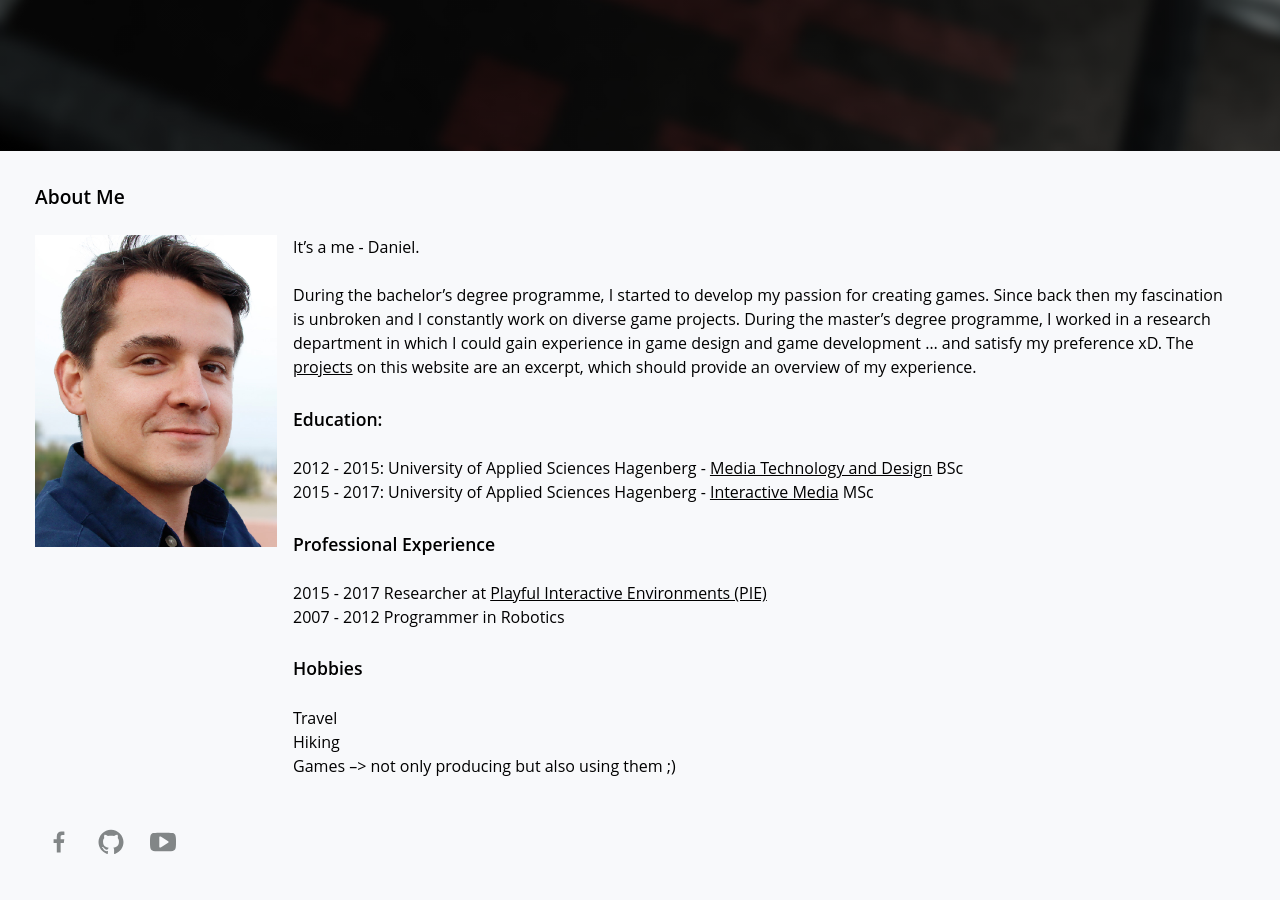
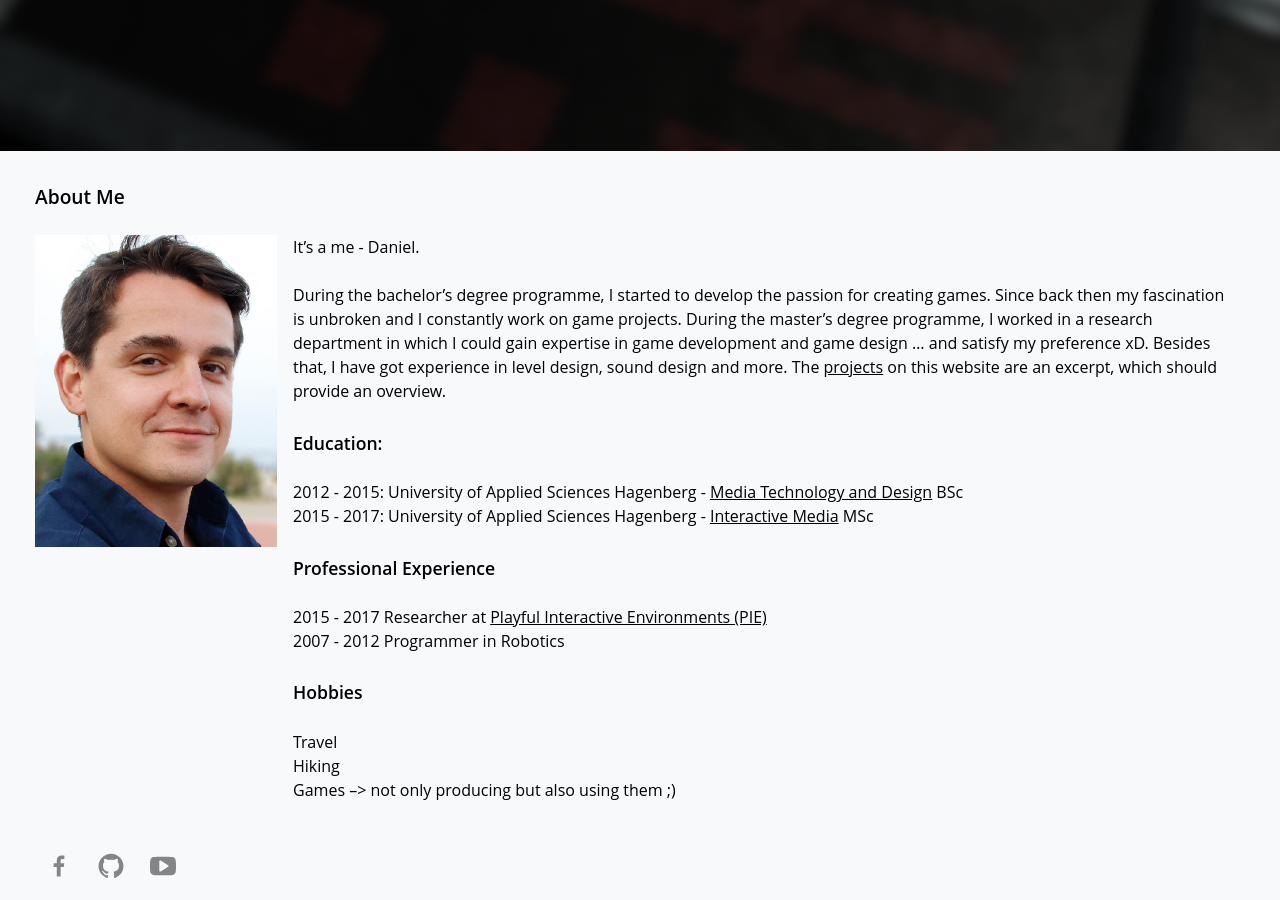
Before and after one commit to danielrammer/danielrammer.github.io, a Jekyll site: the page built from index.html, in a window 1280 px wide and 900 px high, scrolled down 3050 px. Built offline with Jekyll 4.4.1, drawn with Linux system fonts in a browser that asks for light colours; a script that is not in the unit is left out; before the commit the page ends 3926 px from its top, so only the background shows below that.

Commit message:
updated about me

```diff
--- a/_aboutme.md
+++ b/_aboutme.md
@@ -1,7 +1,7 @@
 
 It’s a me - Daniel.
 
-During the bachelor's degree programme, I started to develop my passion for creating games. Since back then my fascination is unbroken and I constantly work on diverse game projects. During the master's degree programme, I worked in a research department in which I could gain experience in game design and game development ... and satisfy my preference xD. The [projects]({{ site.baseurl }}/projects/) on this website are an excerpt, which should provide an overview of my experience.
+During the bachelor's degree programme, I started to develop the passion for creating games. Since back then my fascination is unbroken and I constantly work on game projects. During the master's degree programme, I worked in a research department in which I could gain expertise in game development and game design ... and satisfy my preference xD. Besides that, I have got experience in level design, sound design and more. The [projects]({{ site.baseurl }}/projects/) on this website are an excerpt, which should provide an overview.
 
 ### Education:
 * 2012 - 2015: University of Applied Sciences Hagenberg - [Media Technology and Design](https://www.fh-ooe.at/en/hagenberg-campus/studiengaenge/bachelor/media-technology-and-design/) BSc
```
